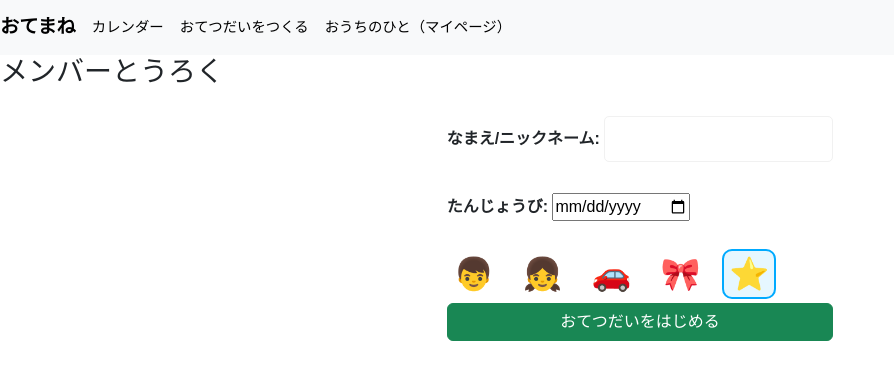
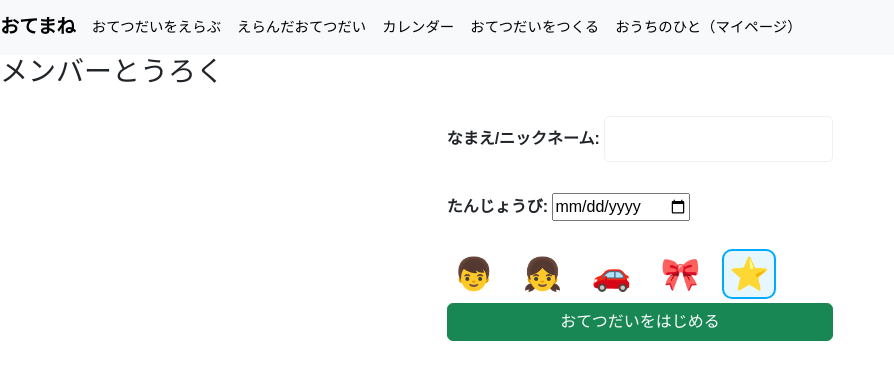
Before and after one commit to yzwnrm/otemane, a Django app: page /app/child_regist/ in a window 1280 px wide. Shown: the top 380 px of the page, without its empty margins (0-894 px from the left). Run offline with Django 5.2, Linux system fonts and the light colour scheme; the visitor is signed in with stand-in values (Sample User, id 1).

Commit message:
ナビバー修正

```diff
--- a/otemane/templates/base.html
+++ b/otemane/templates/base.html
@@ -12,10 +12,13 @@
     <nav class="navbar navbar-expand-lg navbar-light bg-light">
         <a class="navbar-brand brand-main" href="{% url 'app:home'%}">おてまね</a>
         {% if user.is_authenticated %}
-          {% if selected_child and selected_child.id %}
-          <a class="navbar-brand brand-sub" href="{% url 'app:help_chose' selected_child.id %}">おてつだいをえらぶ</a>
-          <a class="navbar-brand brand-sub" href="{% url 'app:help_lists' selected_child.id %}">えらんだおてつだい</a>
-          {% endif %}
+            {% if selected_child and selected_child.id %}
+            <a class="navbar-brand brand-sub" href="{% url 'app:help_chose' selected_child.id %}">おてつだいをえらぶ</a>
+            <a class="navbar-brand brand-sub" href="{% url 'app:help_lists' selected_child.id %}">えらんだおてつだい</a>
+            {% else %}
+            <a class="navbar-brand brand-sub disabled" href="#">おてつだいをえらぶ</a>
+            <a class="navbar-brand brand-sub disabled" href="#">えらんだおてつだい</a>
+            {% endif %}
         <a class="navbar-brand brand-sub" href="{% url 'app:calendar' user.id %}">カレンダー</a>
         <a class="navbar-brand brand-sub" href="{% url 'app:help_make' %}">おてつだいをつくる</a>
         {% else %}
```
